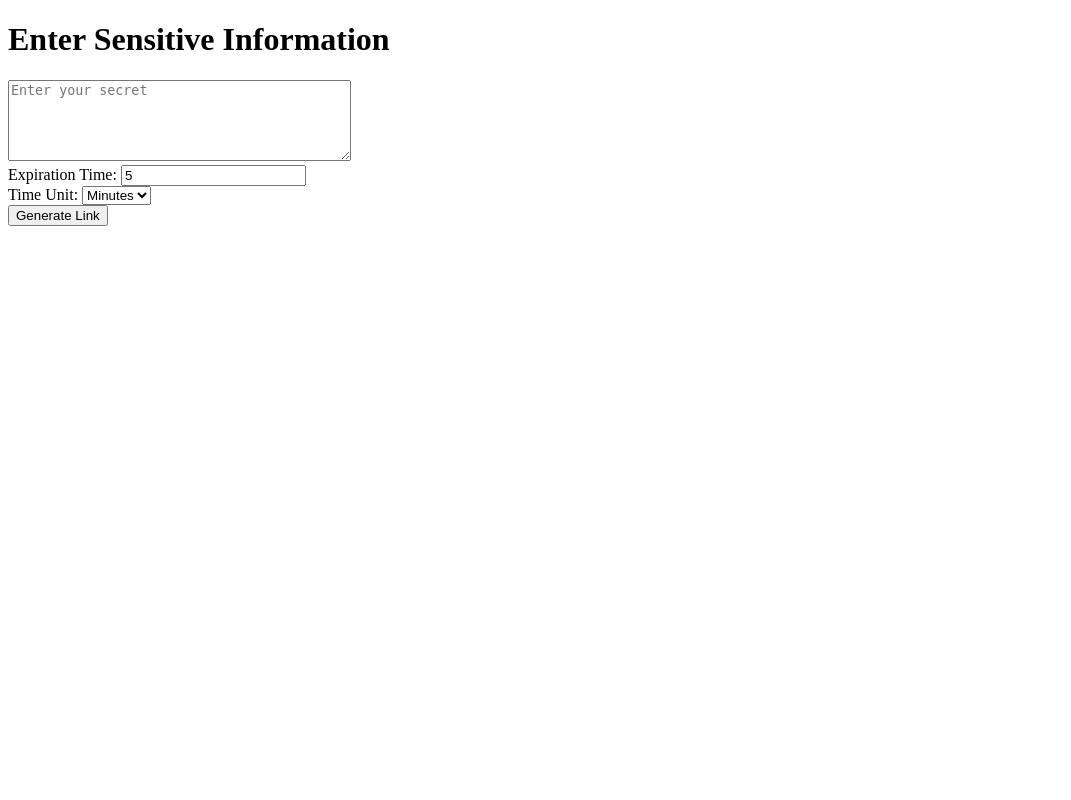
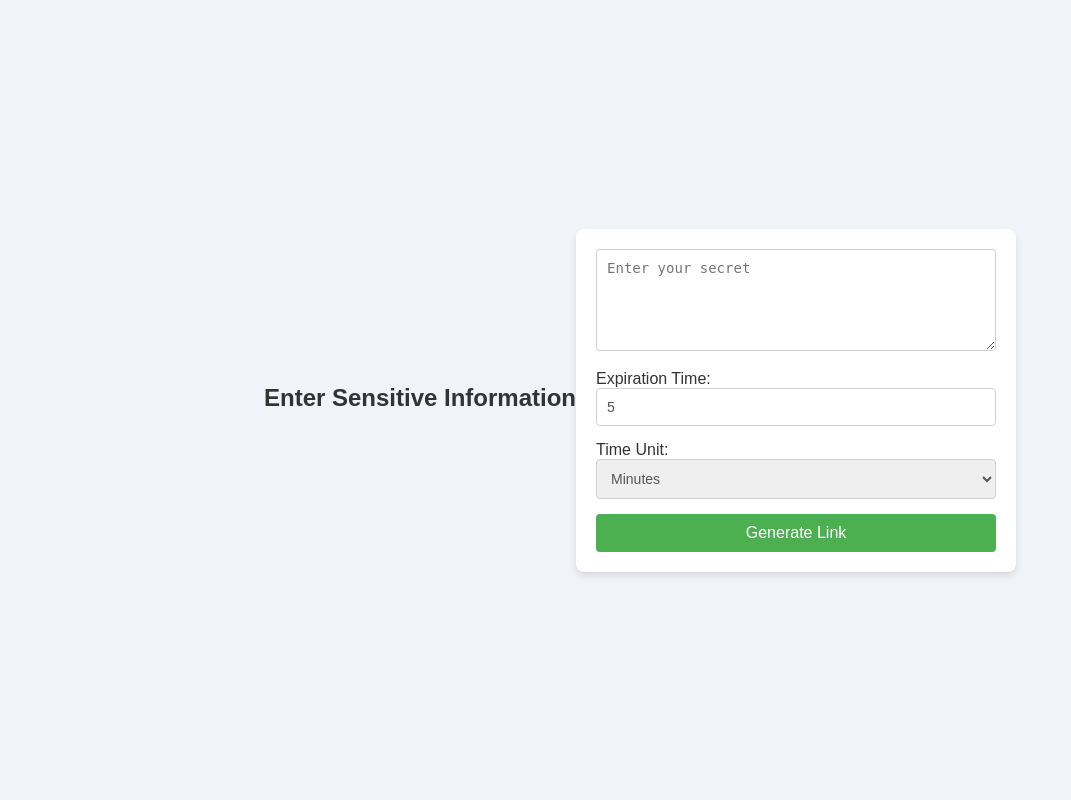
Before and after one commit to alexjyong/GoneOnceRead, a Flask app: page / in a window 1280 px wide. Shown: the whole page, without its empty margins (0-1071 px from the left). Run offline with Flask 2, Linux system fonts and the light colour scheme.

Commit message:
css updates

```diff
--- /dev/null
+++ b/static/css/styles.css
@@ -0,0 +1,95 @@
+/* General styles */
+body {
+    font-family: 'Arial', sans-serif;
+    background-color: #f0f4f8;
+    margin: 0;
+    padding: 0;
+    display: flex;
+    justify-content: center;
+    align-items: center;
+    height: 100vh;
+    color: #333;
+}
+
+h1 {
+    color: #333;
+    font-size: 24px;
+    margin-bottom: 20px;
+}
+
+/* Form styles */
+form {
+    background-color: #ffffff;
+    padding: 20px;
+    border-radius: 8px;
+    box-shadow: 0px 4px 6px rgba(0, 0, 0, 0.1);
+    width: 400px;
+}
+
+textarea, input, select {
+    width: 100%;
+    padding: 10px;
+    margin-bottom: 15px;
+    border: 1px solid #d1d1d1;
+    border-radius: 4px;
+    font-size: 14px;
+    color: #555;
+    box-sizing: border-box;
+}
+
+textarea:focus, input:focus, select:focus {
+    outline: none;
+    border-color: #4CAF50;
+}
+
+button {
+    width: 100%;
+    padding: 10px;
+    background-color: #4CAF50;
+    color: white;
+    border: none;
+    border-radius: 4px;
+    font-size: 16px;
+    cursor: pointer;
+}
+
+button:hover {
+    background-color: #45a049;
+}
+
+a {
+    color: #4CAF50;
+    text-decoration: none;
+    font-weight: bold;
+}
+
+a:hover {
+    text-decoration: underline;
+}
+
+/* Result container */
+#result {
+    margin-top: 20px;
+    font-size: 14px;
+    color: #333;
+}
+
+/* Error message */
+.error-message {
+    color: red;
+}
+
+/* Secret display */
+.secret-display {
+    background-color: #fff;
+    padding: 15px;
+    border: 1px solid #d1d1d1;
+    border-radius: 4px;
+    box-shadow: 0px 4px 6px rgba(0, 0, 0, 0.1);
+    margin-bottom: 10px;
+}
+
+.secret-expired {
+    font-style: italic;
+    color: #555;
+}
--- a/templates/index.html
+++ b/templates/index.html
@@ -4,6 +4,7 @@
     <meta charset="UTF-8">
     <meta name="viewport" content="width=device-width, initial-scale=1.0">
     <title>GoneOnceRead - Share Sensitive Information</title>
+    <link rel="stylesheet" href="/static/css/styles.css">
 </head>
 <body>
     <h1>Enter Sensitive Information</h1>
```
Also changed, not shown: templates/view.html (+6 -3 lines).
